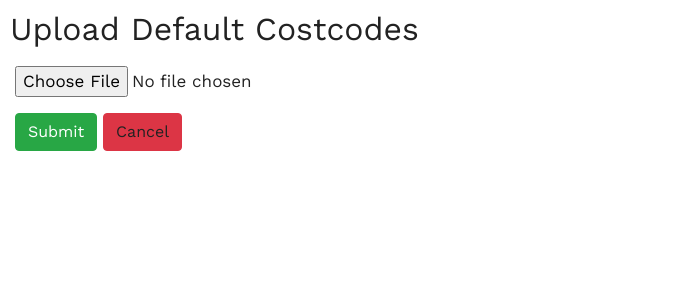
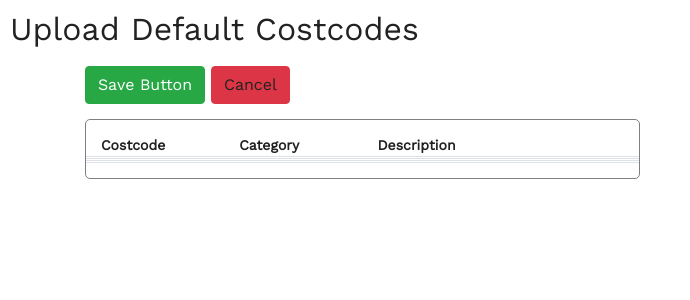
Before and after one commit to ushills/costreport, a Flask app: template costreport/templates/admin/upload_default_costcodes.html in a window 1280 px wide. Shown: the part 58-358 px from the top of the page, without its empty margins (0-690 px from the left). Run offline with Flask 2, Linux system fonts and the light colour scheme; the template is opened without the code that fills it: values that come from a table or form of the project are taken from there, others are empty; data comes from the database, SQL or seed files in the repository; some libraries are stand-ins or nearby versions.

Commit message:
import_default_costcodes_view in progress

```diff
--- a/costreport/static/css/site.css
+++ b/costreport/static/css/site.css
@@ -87,8 +87,12 @@ nav a:hover{
     padding-bottom: 20px;
 }
 
-.project .cost_code_row{
+.costcode_row{
     font-size: 14px;
+}
+
+.costcode_row .row_header{
+    font-weight: bold;
 }
 
 .project .second_row{
--- a/costreport/templates/admin/upload_default_costcodes.html
+++ b/costreport/templates/admin/upload_default_costcodes.html
@@ -3,14 +3,41 @@
 
 <h2>Upload Default Costcodes</h2>
 
-<div class="container-fluid upload_costcode">
+<div class="container upload_costcode">
+    {% if not costcodes %}
+    <!-- check if costcodes have already been uploaded, if not display form -->
     <form action="" method="POST" enctype="multipart/form-data">
         {{ form.csrf_token }}
         <div class="form-group">
             {{ form.csvfile }}
         </div>
-        <button type="submit" class="btn btn-success">Submit</button>
+        <!-- <button id="upload_button" type="submit" value="load" class="btn btn-success">Upload</button> -->
+        {{ form.upload_button(class="btn btn-success") }}
         <a class="btn btn-danger pull-right" href="/projects" role="button">Cancel</a>
     </form>
+    {% endif %}
+    {% if costcodes %}
+    <form action="" method="POST">
+        {{ form.csrf_token }}
+        <!-- <button type="submit" value="save" class="btn btn-success">Save</button> -->
+        {{ form.save_button(class="btn btn-success") }}
+        <a class="btn btn-danger pull-right" href="/projects" role="button">Cancel</a>
+    </form>
+    <div class="project_costcodes col-6">
+        <!-- if costcodes exist show costcodes and save button -->
+        <div class="costcode_row row border-bottom">
+            <div class="col-3 row_header">Costcode</div>
+            <div class="col-3 row_header">Category</div>
+            <div class="col-6 row_header">Description</div>
+        </div>
+        {% for costcode in costcodes %}
+        <div class="costcode_row row border-bottom">
+            <div class="col-3">{{ costcode[0] }}</div>
+            <div class="col-3">{{ costcode[1] }}</div>
+            <div class="col-6">{{ costcode[2] }}</div>
+        </div>
+        {% endfor %}
+    </div>
+    {% endif %}
 </div>
 {% endblock %}
--- a/costreport/templates/forecast/forecast_old.html
+++ b/costreport/templates/forecast/forecast_old.html
@@ -26,7 +26,7 @@
     </div>
 
     {% for f in forecast_detail %}
-    <div class="cost_code_row row">
+    <div class="costcode_row row">
         <div class="col-1"><a
                 href="{{ url_for('project_costdetail.costdetail', project=project, cost_code=f.cost_code)}}">{{ f.cost_code }}</a>
         </div>
--- a/costreport/templates/project/costcodes.html
+++ b/costreport/templates/project/costcodes.html
@@ -13,7 +13,7 @@
     <h3>Costcodes View</h3>
 
     {% for costcode in project_costcode_detail %}
-    <div class="cost_code_row row border-bottom">
+    <div class="costcode_row row border-bottom">
         <div class="col-1">
             <a
                 href="{{ url_for('project_view.single_costcode_view', project=project_details.project_code, costcode=costcode.costcode)}}">
--- a/costreport/templates/project/project.html
+++ b/costreport/templates/project/project.html
@@ -13,7 +13,7 @@
         <div class="project_costcodes col-6">
             {% for costcode in project_costcode_detail %}
             <div class="searchData">
-                <div class="cost_code_row row border-bottom">
+                <div class="costcode_row row border-bottom">
                     <div class="col-2">
                         <a
                             href="{{ url_for('project_view.single_costcode_view', project=project_details.project_code, costcode=costcode.costcode)}}">
--- a/costreport/views/import_default_costcodes_view.py
+++ b/costreport/views/import_default_costcodes_view.py
@@ -7,6 +7,7 @@ from costreport.app import app
 import flask
 from flask import request
 from flask_wtf import FlaskForm
+from wtforms import SubmitField
 from flask_wtf.file import FileField, FileRequired, FileAllowed
 from werkzeug.utils import secure_filename
 from werkzeug.datastructures import CombinedMultiDict
@@ -23,42 +24,50 @@ blueprint = flask.Blueprint(
 
 
 class ImportDefaultCostcodesForm(FlaskForm):
+    # Need to work around FileRequired not working with validate_on_submit
+    # consider splitting into 2 forms
     csvfile = FileField(
         validators=[FileRequired(), FileAllowed(["csv"], "csv files only!")]
     )
+    upload_button = SubmitField()
+    save_button = SubmitField()
 
 
-@blueprint.route("/upload_costcodes", methods=["GET", "POST"])
-def upload_default_costcodes():
+@blueprint.route("/upload_costcodes", methods=["GET"])
+def upload_default_costcodes_get():
     form = ImportDefaultCostcodesForm(CombinedMultiDict((request.files, request.form)))
-    if form.validate_on_submit():
-        f = form.csvfile.data
-        filename = secure_filename(f.filename)
-        filepath = os.path.join(app.instance_path, "csv_uploads", filename)
-        f.save(filepath)
-        try:
-            csvdata = admin_services.read_costcodes_from_csv(filepath)
-            costcodes = json.dumps(csvdata)
-            # breakpoint()
-            # os.remove(filepath)
-        except:
-            os.remove(filepath)
-        return flask.redirect(
-            flask.url_for(
-                "import_default_costcodes.view_default_costcodes", costcodes=costcodes
-            )
-        )
     return flask.render_template("admin/upload_default_costcodes.html", form=form)
 
 
-@blueprint.route("/view_uploaded_costcodes", methods=["GET", "POST"])
-def view_default_costcodes():
-    costcodes = flask.request.args.get("costcodes")
-    costcodes = json.loads(costcodes)
+@blueprint.route("/upload_costcodes", methods=["POST"])
+def upload_default_costcodes_post():
+    form = ImportDefaultCostcodesForm(CombinedMultiDict((request.files, request.form)))
+    if form.validate_on_submit():
+        # breakpoint()
+        if form.upload_button.data:
+            costcodes = import_csv(form.csvfile.data)
+            print("upload button pressed")
+            return flask.render_template(
+                "admin/upload_default_costcodes.html", form=form, costcodes=costcodes
+            )
+        elif form.save_button.data:
+            print("save button pressed")
+            # TODO process to commit to the database
+            return flask.redirect(flask.url_for("projects.projects"))
+        else:
+            print("no button pressed")
 
-    if costcodes is None:
-        flask.abort(404)
+    return flask.render_template("admin/upload_default_costcodes.html", form=form)
 
-    return flask.render_template(
-        "admin/view_uploaded_costcodes.html", costcodes=costcodes
-    )
+
+def import_csv(csv_file):
+    filename = secure_filename(csv_file.filename)
+    filepath = os.path.join(app.instance_path, "csv_uploads", filename)
+    csv_file.save(filepath)
+    try:
+        csvdata = admin_services.read_costcodes_from_csv(filepath)
+        costcodes = csvdata
+        os.remove(filepath)
+        return costcodes
+    except:
+        os.remove(filepath)
```
Also changed, not shown: costreport/templates/admin/view_uploaded_costcodes.html (deleted, +0 -11 lines), 1 other file.
